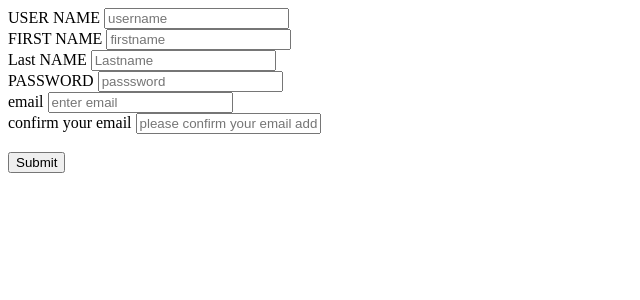
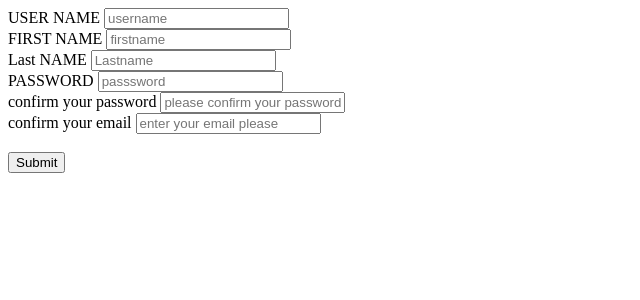
Before and after one commit to HenokMekuanint/Authentication_Django, a Django app: page /signup in a window 1280 px wide. Shown: the top 300 px of the page, without its empty margins (0-640 px from the left). Run offline with Django 3.2, Linux system fonts and the light colour scheme.

Commit message:
somechangesaremade

```diff
--- a/playground/templates/signup.html
+++ b/playground/templates/signup.html
@@ -7,24 +7,24 @@
     <title>registration</title>
 </head>
 <body>
-    <form action="" method="post">
+    <form action="/signup" method="Post">
         {% csrf_token %}
         <label for="username" >USER NAME</label>
     <input type="text" id="username" name="username" placeholder="username"><br>
     <label for="firstname">FIRST NAME</label>
-    <input type="text" id='firstname' name='firstname' placeholder="firstname"></br>
+    <input type="text" id='firstname' name='fname' placeholder="firstname"></br>
 
     <label for="lastname">Last NAME</label>
-    <input type="text" id='lastname' name='lastname' placeholder="Lastname"></br>
+    <input type="text" id='lastname' name='lname' placeholder="Lastname"></br>
 
 
-    <label type="password" id="password" name="password">PASSWORD</label>
-    <input type="password" id="password" placeholder="passsword"></br>
+    <label for="password">PASSWORD</label>
+    <input type="password" id="password" placeholder="passsword" name="pass1"></br>
 
-    <label for="email" placeholder="enter your username">email</label>
-    <input type="email" id='email' name="email" placeholder="enter email"></br>
-    <label for="email2">confirm your email</label>
-    <input type="email" id='email2' name="email2" placeholder="please confirm your email address"></br></br>
+    <label for="pass2" >confirm your password</label>
+    <input type="password" id='pass2' name="password" placeholder="please confirm your password"></br>
+    <label for="email">confirm your email</label>
+    <input type="email" id='email' name="email" placeholder="enter your email please"></br></br>
     <button type='submit'>Submit</button>
 
     </form>
--- a/playground/views.py
+++ b/playground/views.py
@@ -1,9 +1,26 @@
-from django.shortcuts import render
-
+from tkinter.messagebox import Message
+from django.shortcuts import redirect, render
+from django.contrib.auth.models import User
+from django.contrib import messages
 # Create your views here.
 def index(request):
     return render(request,'index.html')
 def signup(request):
+    if request.method=="POST":
+        username=request.post['username']
+        fname=request.POST['fname']
+        lname=request.POST['lname']
+        pass1=request.POST['pass1']
+        pass2=request.POST['pass2']
+        email=request.POST['email']
+
+        myuser=User.object.create_User(username,email,pass1)
+        myuser.first_name=fname
+        myuser.last_name=lname
+        myuser.save()
+
+        messages.success(request,"your account has been set successfully")
+        return redirect('signin')
     return render(request,'signup.html')
 def signin(request):
     return render(request,'signin.html')
```
Also changed, not shown: db.sqlite3.
